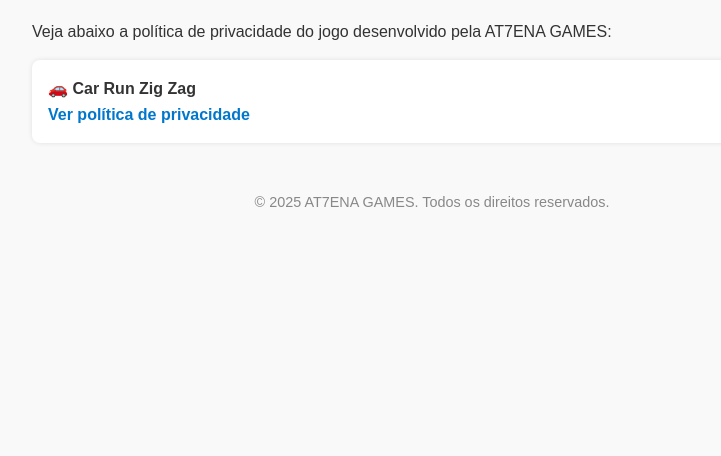
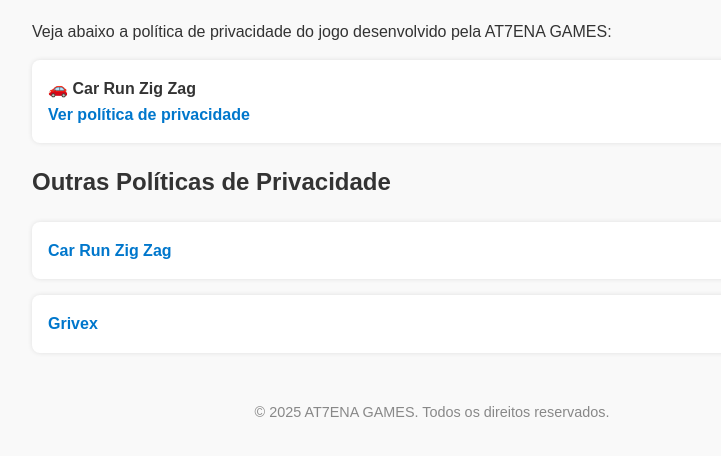
Before and after one commit to at7ena/at7ena.github.io, a plain HTML site: page politica.html in a window 1280 px wide. Shown: the part 118-574 px from the top of the page, without its empty margins (208-929 px from the left). Drawn offline with Linux system fonts and the light colour scheme.

Commit message:
Update politica.html

```diff
--- a/politica.html
+++ b/politica.html
@@ -63,6 +63,12 @@
     </li>
   </ul>
 
+  <h2>Outras Políticas de Privacidade</h2>
+<ul>
+  <li><a href="car-run-zig-zag.html">Car Run Zig Zag</a></li>
+  <li><a href="grivex.html">Grivex</a></li>
+</ul>
+
   <footer>
     &copy; 2025 AT7ENA GAMES. Todos os direitos reservados.
   </footer>
```
